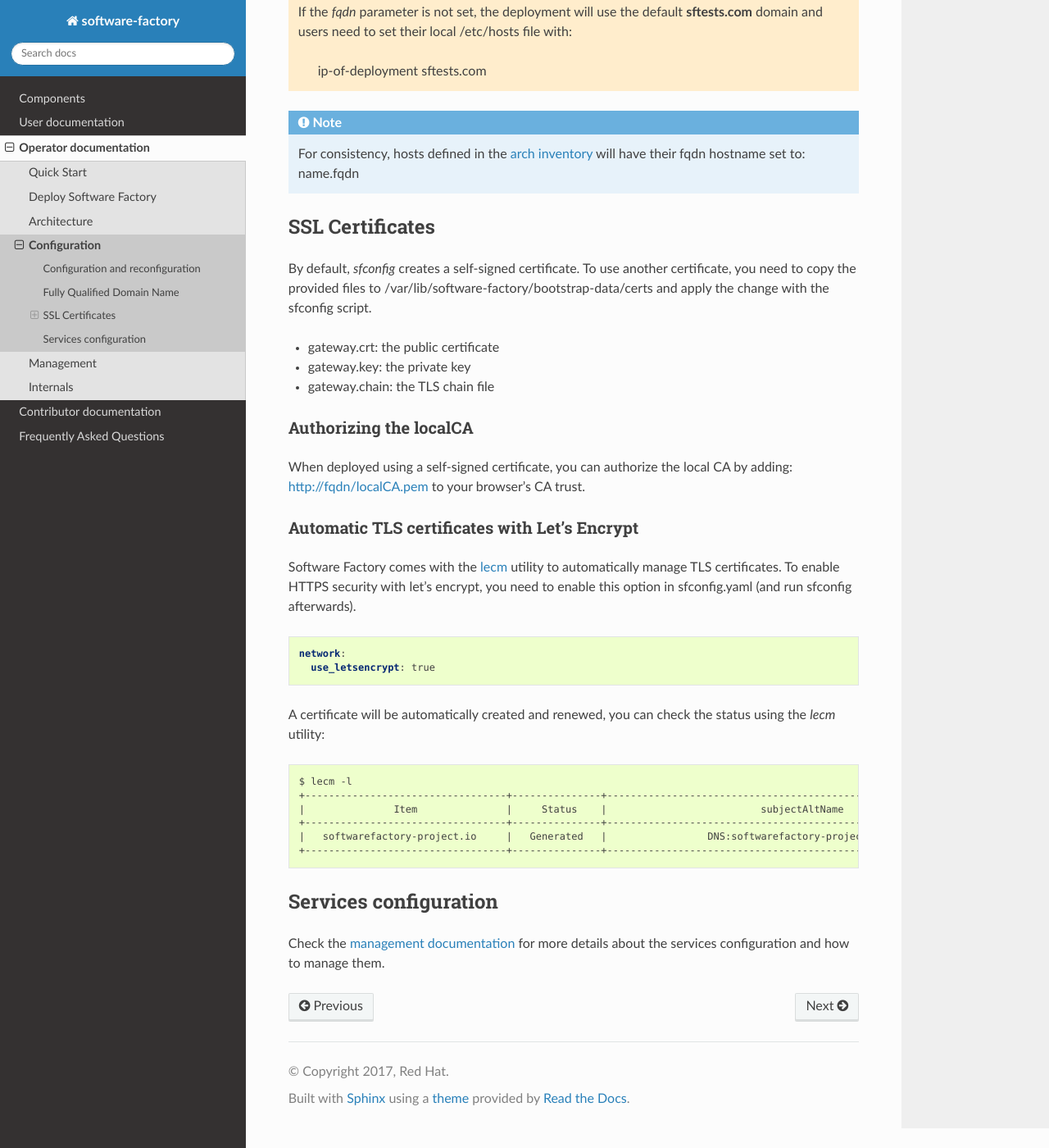
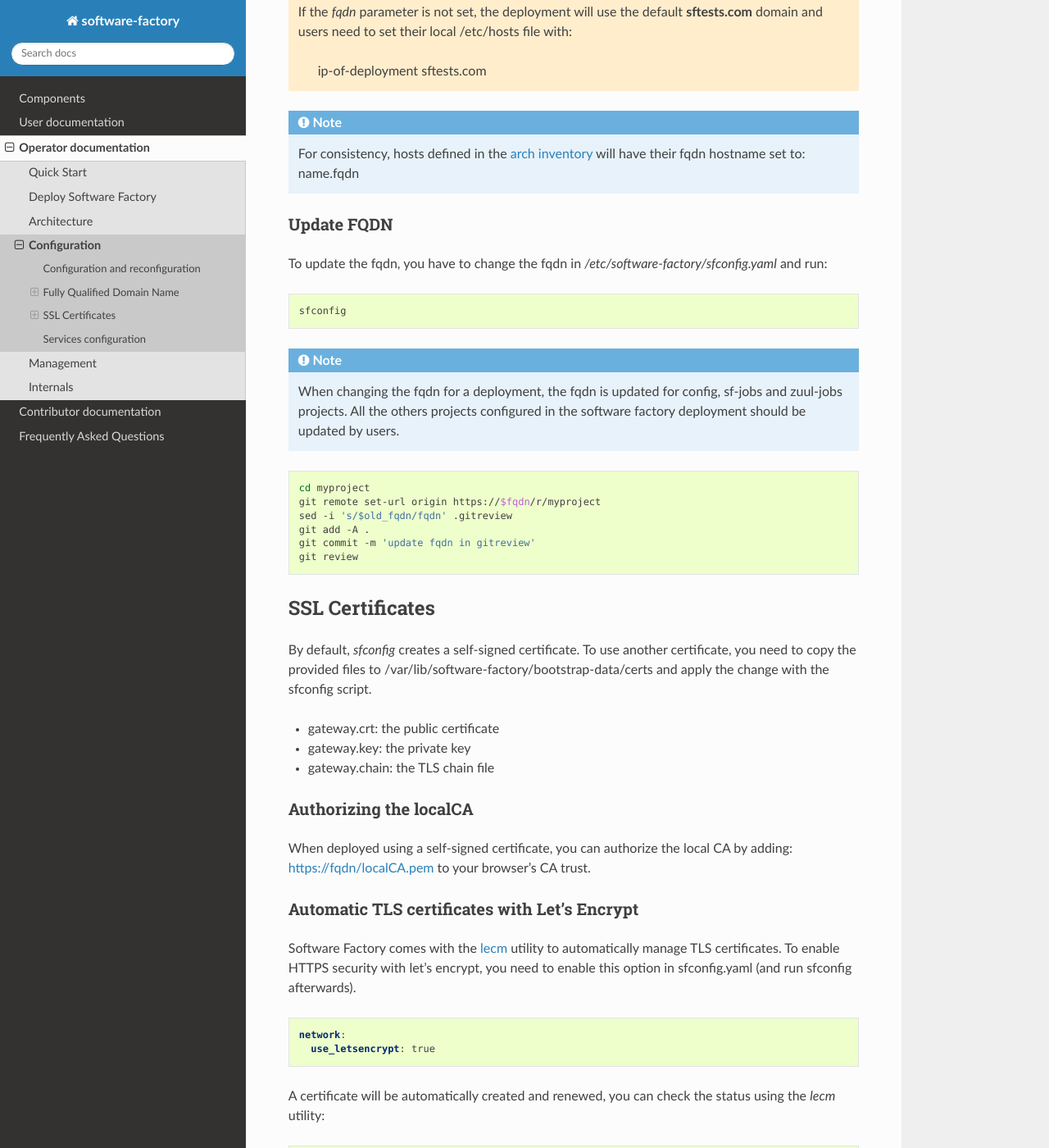
Before and after one commit to softwarefactory-project/sf-docs, a Sphinx documentation site: the page built from docs/operator/configuration.rst, in a window 1280 px wide and 1400 px high, scrolled down 1171 px. Shown: the whole window at 82% size. Built offline with Sphinx 7.4.7 and the Read the Docs theme 2.0.0, drawn with Linux system fonts in a browser that asks for light colours.

Commit message:
operator: explain how to update deployment fqdn
Change-Id: Ia037828e628846d1dd17d6b4e111dbb564016f93
Depends-on: I3343cf4e9da15c7b1005bb205ec0528a41afebe0

```diff
--- a/docs/operator/configuration.rst
+++ b/docs/operator/configuration.rst
@@ -70,7 +70,32 @@ such as zuul.fqdn and gerrit.fqdn.
     have their fqdn hostname set to: name.fqdn
 
 
+Update FQDN
+...........
+
+To update the fqdn, you have to change the fqdn in
+*/etc/software-factory/sfconfig.yaml* and run:
+
+.. code-block:: bash
+
+   sfconfig
+
 .. _configure_ssl_certificates:
+
+.. note::
+
+    When changing the fqdn for a deployment, the fqdn is updated for config,
+    sf-jobs and zuul-jobs projects. All the others projects configured in the
+    software factory deployment should be updated by users.
+
+.. code-block:: bash
+
+   cd myproject
+   git remote set-url origin https://$fqdn/r/myproject
+   sed -i 's/$old_fqdn/fqdn' .gitreview
+   git add -A .
+   git commit -m 'update fqdn in gitreview'
+   git review
 
 SSL Certificates
 ----------------
@@ -87,7 +112,7 @@ Authorizing the localCA
 .......................
 
 When deployed using a self-signed certificate, you can authorize the local CA
-by adding: http://fqdn/localCA.pem to your browser's CA trust.
+by adding: https://fqdn/localCA.pem to your browser's CA trust.
 
 
 Automatic TLS certificates with Let's Encrypt
```
